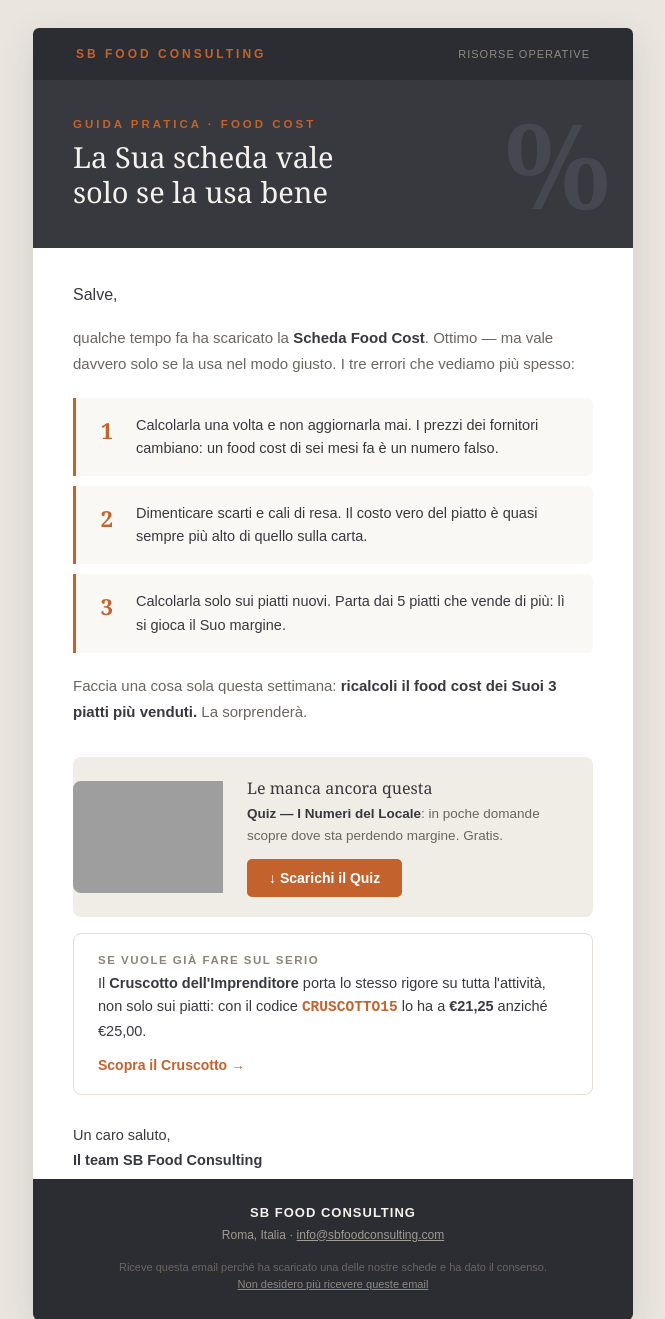
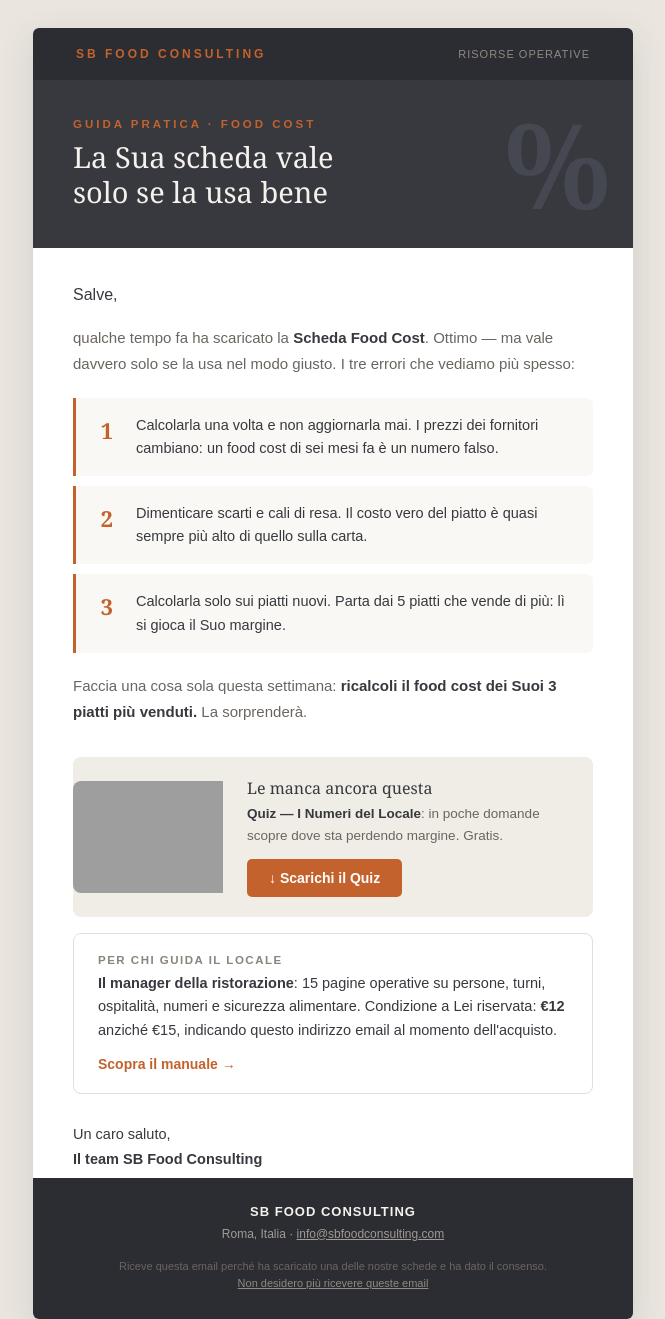
Before and after one commit to Steewee98/backend-sbfc, a Flask app: template templates/email_nurture1_uso.html in a window 1280 px wide. Shown: the top 1319 px of the page, without its empty margins (307-972 px from the left). Run offline with Flask 3, Linux system fonts and the light colour scheme; the template is opened without the code that fills it, so the values that code supplies are empty; some libraries are stand-ins or nearby versions; grey boxes are pictures that could not be loaded.

Commit message:
feat(email): via il Cruscotto dalle email automatiche, al suo posto il manuale
- sequenza: step 4 = manuale (saltato a chi l'ha comprato o ha già avuto la campagna),
  nurture 1 e 7 propongono il manuale invece del Cruscotto
- campagna manuale: «costo del lavoro e margini» al posto di «cruscotto settimanale»

Co-Authored-By: Claude Opus 5.5 (1M context) <noreply@anthropic.com>

```diff
--- a/routes/sequenze.py
+++ b/routes/sequenze.py
@@ -70,23 +70,27 @@ def enrolla_sequenza(email, segmento='numeri', ritardo_giorni=CADENZA_GIORNI, pr
 # ─── Exit-on-purchase ──────────────────────────────────────────────────
 
 def _possiede(email):
-    """(ha_academy, ha_cruscotto) per l'email indicata."""
+    """(ha_academy, ha_manuale) per l'email indicata. «ha_manuale» vale anche per chi
+    ha già ricevuto la campagna del manuale: non gliela riproponiamo nella sequenza."""
+    from models import CodaCampagna
     email = (email or '').lower().strip()
     ha_academy = db.session.query(Studente.id).filter(
         Studente.email == email).first() is not None
-    ha_cruscotto = db.session.query(Pagamento.id).filter(
-        Pagamento.email == email,
-        Pagamento.prodotto == 'cruscotto-imprenditore').first() is not None
-    return ha_academy, ha_cruscotto
+    ha_manuale = db.session.query(Pagamento.id).filter(
+        db.func.lower(Pagamento.email) == email,
+        Pagamento.prodotto == 'manager-ristorazione').first() is not None \
+        or db.session.query(CodaCampagna.id).filter_by(
+            campagna='manuale', email=email, stato='inviata').first() is not None
+    return ha_academy, ha_manuale
 
 
-def _step_vende_posseduto(step, ha_academy, ha_cruscotto):
+def _step_vende_posseduto(step, ha_academy, ha_manuale):
     """Lo step vende un prodotto già acquistato?
 
     3 = foto delle schede + corso completo al 50% (Academy)
-    4 = Cruscotto · 5 = modulo · 6 = corso completo (Academy)
+    4 = manuale «Il manager della ristorazione» · 5 = modulo · 6 = corso completo (Academy)
     """
-    if step == 4 and ha_cruscotto:
+    if step == 4 and ha_manuale:
         return True
     if step in (3, 5, 6) and ha_academy:
         return True
--- a/templates/email_manuale_manager.html
+++ b/templates/email_manuale_manager.html
@@ -45,7 +45,7 @@
       &bull; leadership e gestione del personale: feedback, conflitti, colloqui individuali<br>
       &bull; organizzazione dei turni sulla domanda reale e briefing pre-servizio<br>
       &bull; ospitalità e gestione dei reclami<br>
-      &bull; controllo economico: food cost, costo del lavoro, cruscotto settimanale<br>
+      &bull; controllo economico: food cost, costo del lavoro e margini<br>
       &bull; acquisti, ricevimento merci, magazzino e scorte<br>
       &bull; HACCP, allergeni, adempimenti e documentazione<br>
       &bull; un piano d'azione per i primi 30 giorni
--- a/templates/email_nurture1_uso.html
+++ b/templates/email_nurture1_uso.html
@@ -69,16 +69,16 @@
   </table>
 </td></tr>
 
-<!-- CTA 2: passo concreto = acquisto Cruscotto -->
+<!-- CTA 2: passo concreto = il manuale «Il manager della ristorazione» -->
 <tr><td style="padding:16px 40px 0">
   <table role="presentation" width="100%" cellpadding="0" cellspacing="0" style="border:1px solid #e4ded5;border-radius:8px">
   <tr><td style="padding:20px 24px">
-    <p style="margin:0 0 6px;color:#8a847b;font-size:11.5px;letter-spacing:1.5px;text-transform:uppercase;font-weight:bold">Se vuole già fare sul serio</p>
+    <p style="margin:0 0 6px;color:#8a847b;font-size:11.5px;letter-spacing:1.5px;text-transform:uppercase;font-weight:bold">Per chi guida il locale</p>
     <p style="margin:0 0 12px;color:#37393f;font-size:14.5px;line-height:1.65">
-      Il <strong>Cruscotto dell'Imprenditore</strong> porta lo stesso rigore su tutta l'attività, non solo sui piatti:
-      con il codice <strong style="font-family:'Courier New',monospace;color:#c4622d">CRUSCOTTO15</strong> lo ha a <strong>€21,25</strong> anziché €25,00.
+      <strong>Il manager della ristorazione</strong>: 15 pagine operative su persone, turni, ospitalità, numeri e sicurezza alimentare.
+      Condizione a Lei riservata: <strong>€12</strong> anziché €15, indicando questo indirizzo email al momento dell'acquisto.
     </p>
-    <a href="https://www.sbfoodconsulting.com/cruscotto-imprenditore.html?utm_source=email&utm_medium=nurture&utm_campaign=nurture1" style="display:inline-block;color:#c4622d;text-decoration:none;font-size:14px;font-weight:bold">Scopra il Cruscotto →</a>
+    <a href="https://www.sbfoodconsulting.com/academy.html?utm_source=email&utm_medium=nurture&utm_campaign=nurture1#formazione" style="display:inline-block;color:#c4622d;text-decoration:none;font-size:14px;font-weight:bold">Scopra il manuale →</a>
   </td></tr>
   </table>
 </td></tr>
```
Also changed, not shown: services/email_service.py (+15 -11 lines), templates/email_nurture6_ultimo.html (+6 -6 lines), tests/test_manuale.py (+26 -0 lines).
